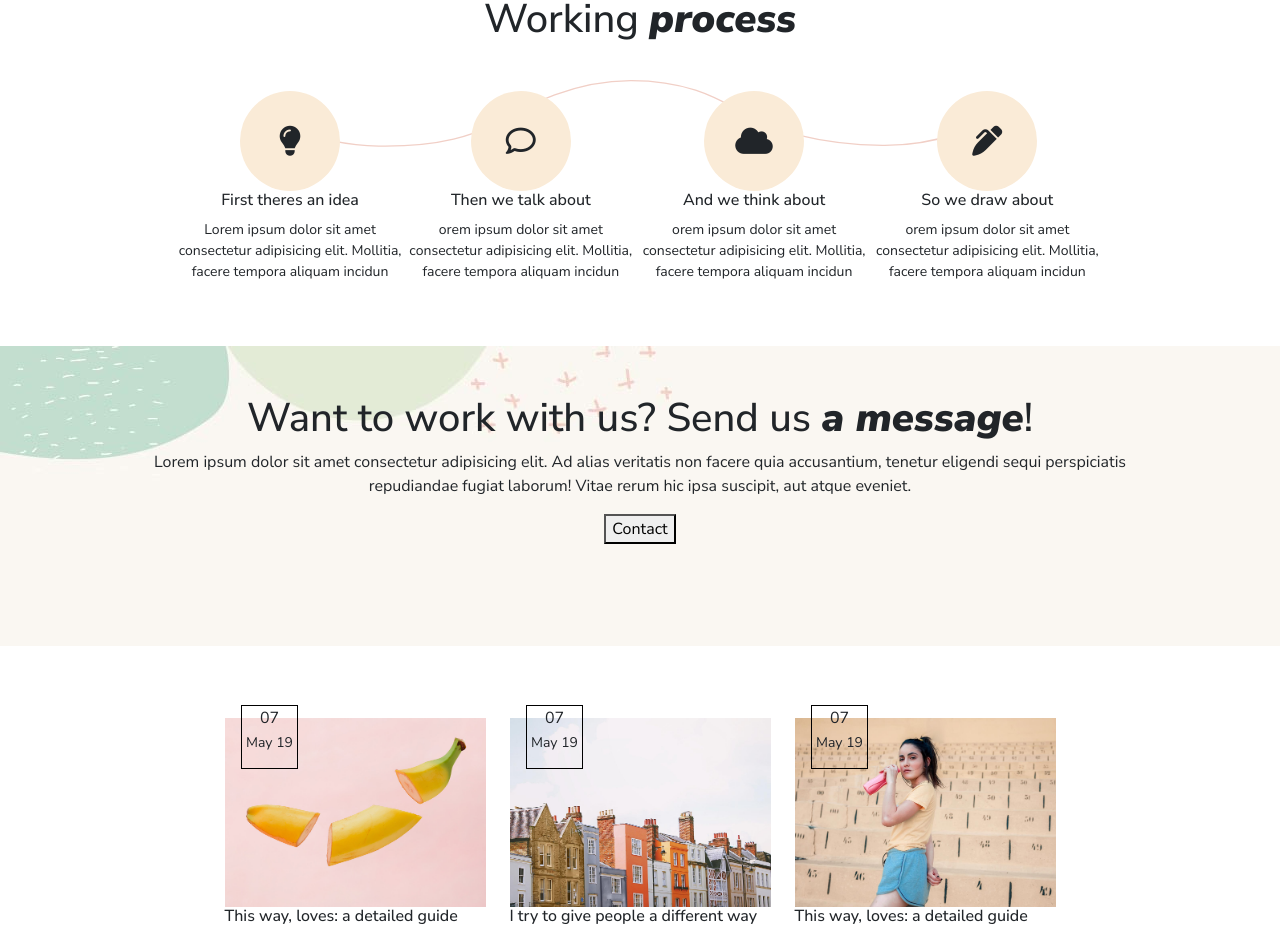
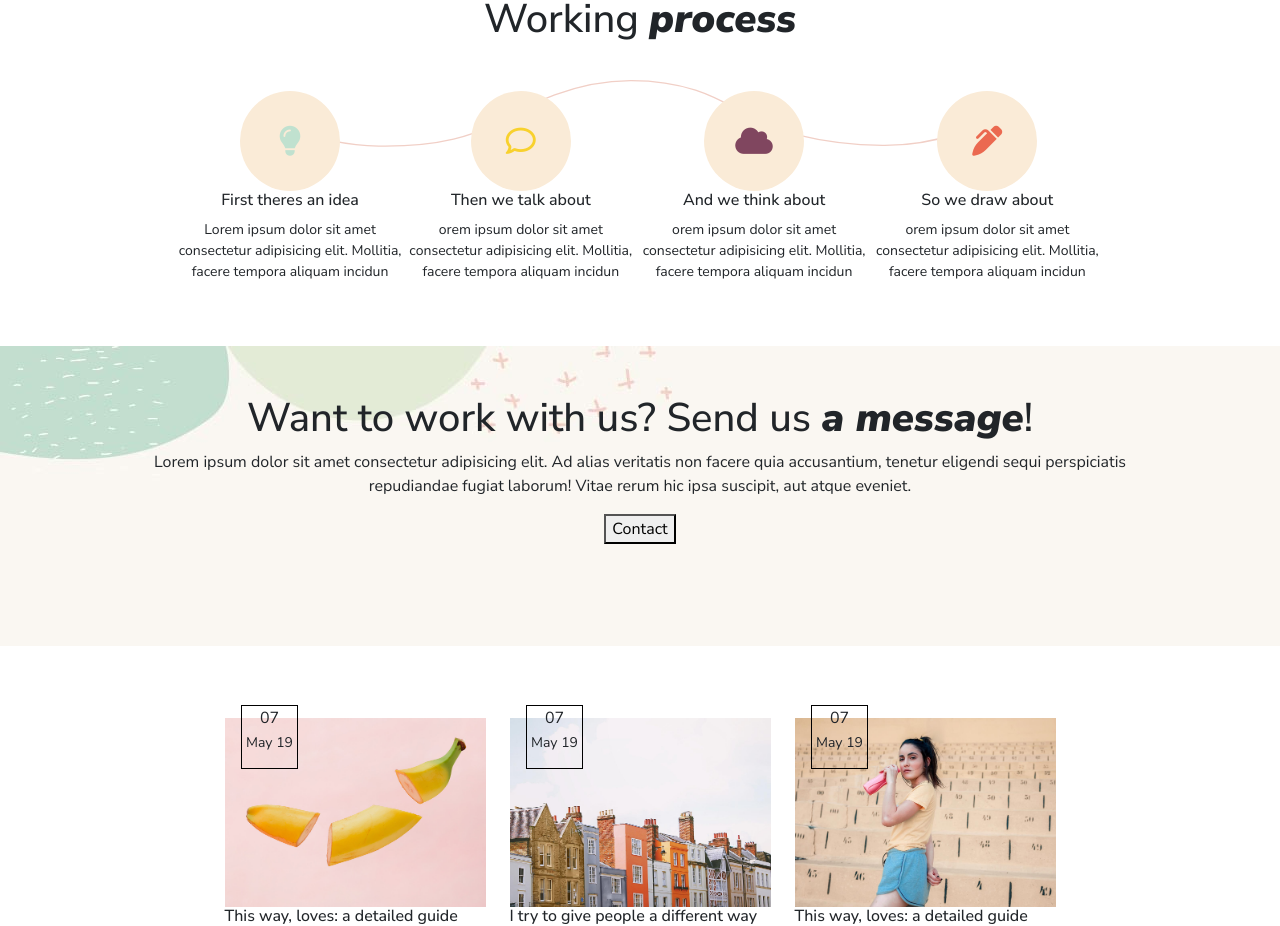
Before and after one commit to Alfredodaniello/proj-html-vuejs, a Vue app: page / in a window 1280 px wide. Shown: the part 1400-2326 px from the top of the page. Built offline with nearby package versions, Linux system fonts and the light colour scheme.

Commit message:
feat: add color on WorkProcess

```diff
--- a/src/components/WorkingProcess.vue
+++ b/src/components/WorkingProcess.vue
@@ -40,6 +40,8 @@ export default {
 </template>
 
 <style scoped lang="scss">
+@use "../style/partials/generic" as *;
+@use "../style/partials/variables" as *;
 .circle {
     width: 100px;
     height: 100px;
@@ -66,4 +68,20 @@ i {
 p {
     font-size: 14px;
 }
+
+.fa-lightbulb{
+    color: $brand-quartiary
+}
+
+.fa-comment {
+    color: $brand-icon-primary;
+}
+
+.fa-cloud {
+    color: $brand-icon-secondary
+}
+
+.fa-pen-clip {
+    color: $brand-icon-tertiary
+}
 </style>
--- a/src/style/partials/_variables.scss
+++ b/src/style/partials/_variables.scss
@@ -6,4 +6,9 @@ $brand-secondary: #a6a6a6;
 
 //Backgroun
 $brand-tertiary: #ef2853;
-$brand-quartiary: #c0e1cf
+$brand-quartiary: #c0e1cf;
+
+//icons
+$brand-icon-primary: #f8d12d;
+$brand-icon-secondary: #80465f;
+$brand-icon-tertiary: #eb6950;
```
